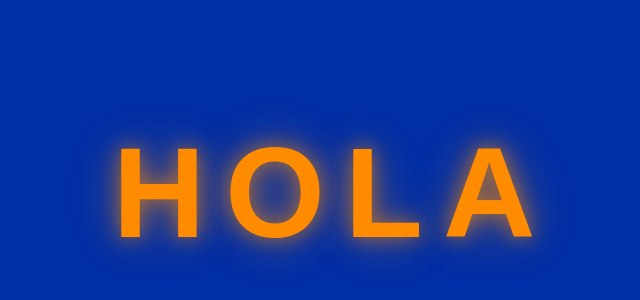
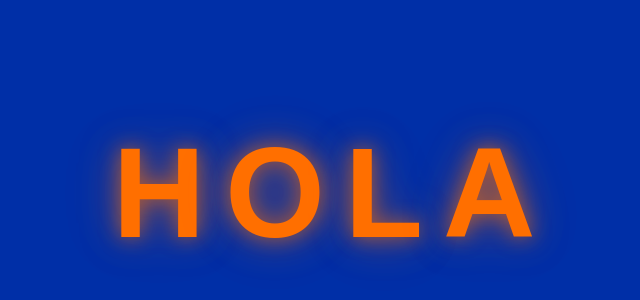
Before and after one commit to carlotescabia/mi-web-react, a React (Create React App) app: page / in a window 1280 px wide. Shown: the part 208-508 px from the top of the page, without its empty margins (316-956 px from the left). Built offline with nearby package versions, Linux system fonts and the light colour scheme.

Commit message:
Update App.css

```diff
--- a/src/App.css
+++ b/src/App.css
@@ -28,18 +28,19 @@ body {
 }
 
 .letter {
-  color: #FF8C00; /* Tangerine/Dark Orange */
+  color: #FF6F00; /* Naranja brillante */
   font-size: 8rem;
   font-weight: bold;
-  font-family: Arial, sans-serif;
+  font-family: 'Fredoka One', sans-serif; /* Cambia a tu favorita */
   display: inline-block;
   cursor: pointer;
-  user-select: none; /* Evita selección de texto */
+  user-select: none;
   text-shadow:
-    0 0 20px rgba(255, 140, 0, 0.6),
-    0 0 40px rgba(255, 140, 0, 0.4),
-    0 0 60px rgba(255, 140, 0, 0.2); /* Efecto de brillo */
+    0 0 20px rgba(255, 111, 0, 0.6),
+    0 0 40px rgba(255, 111, 0, 0.4),
+    0 0 60px rgba(255, 111, 0, 0.2);
 }
+
 
 .letter:hover {
   color: #FFA500; /* Color más brillante en hover */
```
